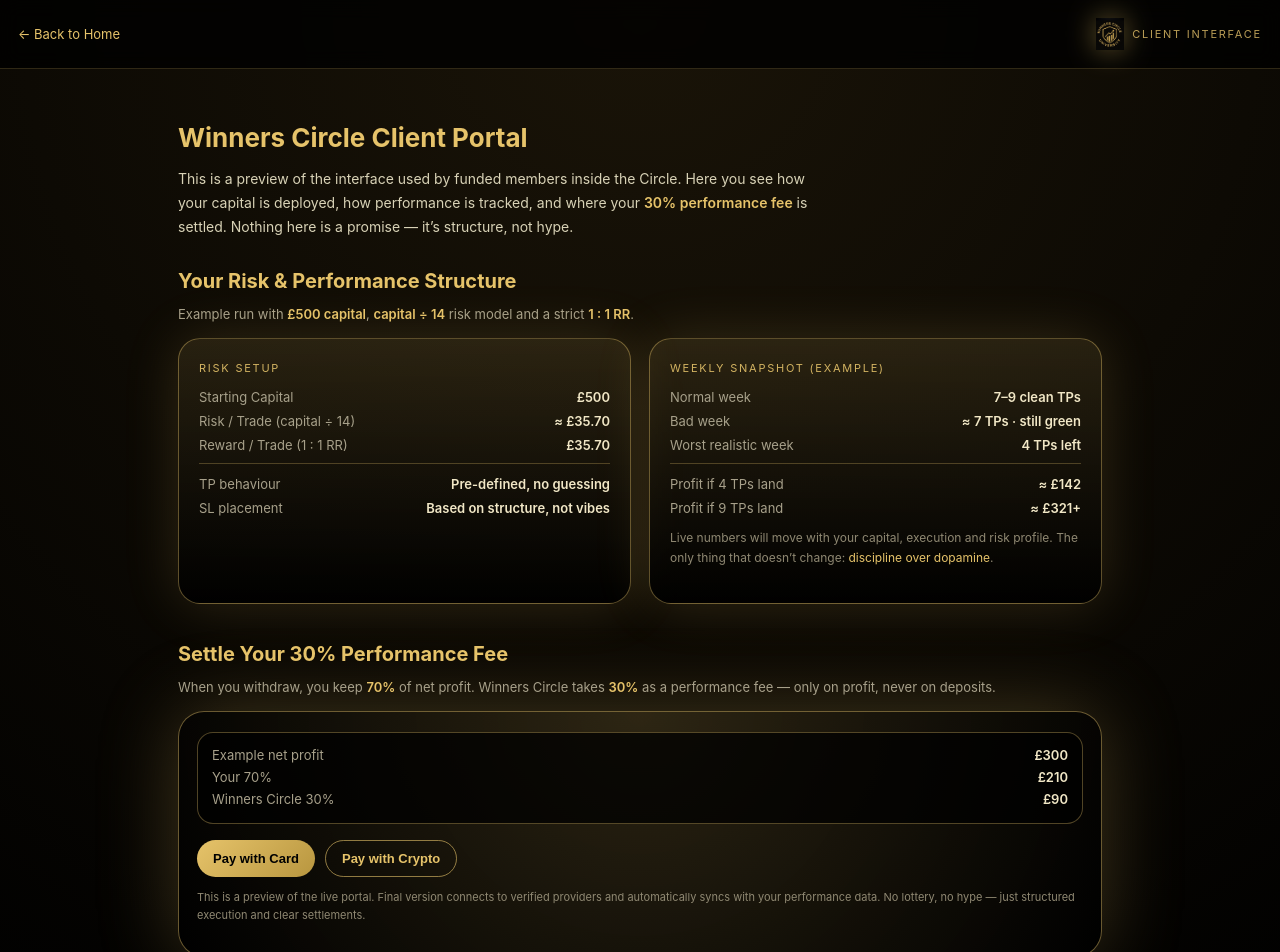
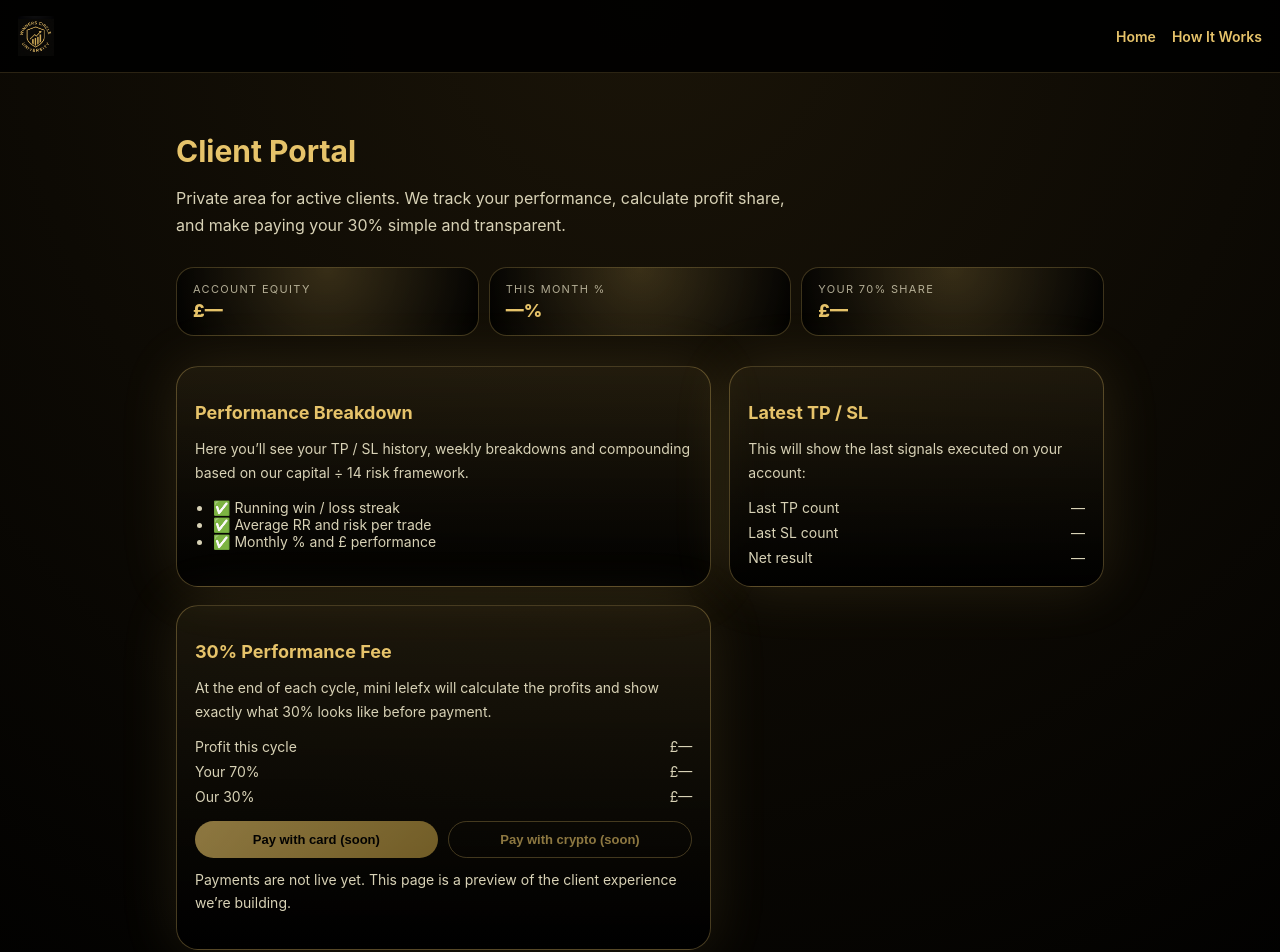
Before and after one commit to bammamileleabdul/winners-circle-university, a Next.js app: page /client-portal in a window 1280 px wide. Shown: the top 952 px of the page. Built offline with nearby package versions, Linux system fonts and the light colour scheme.

Commit message:
Update page.js

```diff
--- a/app/client-portal/page.js
+++ b/app/client-portal/page.js
@@ -2,397 +2,330 @@
 
 export default function ClientPortal() {
   return (
-    <div className="portalWrap">
+    <>
+      <div className="wrap">
         {/* TOP BAR */}
-      <header className="cpHeader">
-        <a href="/" className="cpBack">
-          ← Back to Home
+        <header className="header">
+          <a href="/" className="logoRow">
+            <img
+              src="/emblem.jpg"
+              alt="Winners Circle University"
+              className="logoImg"
+            />
           </a>
 
-        <div className="cpLogoRow">
-          <img src="/emblem.jpg" alt="Winners Circle" className="cpLogo" />
-          <span className="cpTag">Client Interface</span>
-        </div>
+          <nav className="nav">
+            <a href="/" className="navLink">
+              Home
+            </a>
+            <a href="/how" className="navLink">
+              How It Works
+            </a>
+          </nav>
         </header>
 
-      {/* MAIN */}
-      <main className="cpMain">
-        <h1>Winners Circle Client Portal</h1>
-        <p className="cpIntro">
-          This is a preview of the interface used by funded members inside the
-          Circle. Here you see how your capital is deployed, how performance is
-          tracked, and where your <span>30% performance fee</span> is settled.
-          Nothing here is a promise — it’s structure, not hype.
+        {/* MAIN CONTENT */}
+        <main className="main">
+          <h1>Client Portal</h1>
+          <p className="subtitle">
+            Private area for active clients. We track your performance, calculate
+            profit share, and make paying your 30% simple and transparent.
           </p>
 
-        {/* RISK + PERFORMANCE GRID */}
-        <section className="cpSection">
-          <h2>Your Risk & Performance Structure</h2>
-          <p className="cpHint">
-            Example run with <span>£500 capital</span>,{" "}
-            <span>capital ÷ 14</span> risk model and a strict{" "}
-            <span>1 : 1 RR</span>.
-          </p>
-
-          <div className="perfGrid">
-            {/* LEFT: RISK SETUP */}
-            <div className="perfCard">
-              <div className="perfTag">Risk Setup</div>
-
-              <div className="perfRow">
-                <span className="perfLabel">Starting Capital</span>
-                <span className="perfValue">£500</span>
+          {/* SUMMARY STRIP */}
+          <div className="summaryRow">
+            <div className="summaryBox">
+              <div className="label">Account Equity</div>
+              <div className="value">£—</div>
             </div>
-
-              <div className="perfRow">
-                <span className="perfLabel">Risk / Trade (capital ÷ 14)</span>
-                <span className="perfValue">≈ £35.70</span>
+            <div className="summaryBox">
+              <div className="label">This Month %</div>
+              <div className="value">—%</div>
             </div>
-
-              <div className="perfRow">
-                <span className="perfLabel">Reward / Trade (1 : 1 RR)</span>
-                <span className="perfValue">£35.70</span>
-              </div>
-
-              <div className="perfDivider" />
-
-              <div className="perfRow">
-                <span className="perfLabel">TP behaviour</span>
-                <span className="perfValue">Pre-defined, no guessing</span>
-              </div>
-
-              <div className="perfRow">
-                <span className="perfLabel">SL placement</span>
-                <span className="perfValue">Based on structure, not vibes</span>
+            <div className="summaryBox">
+              <div className="label">Your 70% Share</div>
+              <div className="value">£—</div>
             </div>
           </div>
 
-            {/* RIGHT: WEEKLY SNAPSHOT */}
-            <div className="perfCard">
-              <div className="perfTag">Weekly Snapshot (Example)</div>
-
-              <div className="perfRow">
-                <span className="perfLabel">Normal week</span>
-                <span className="perfValue">7–9 clean TPs</span>
+          {/* DETAILS GRID */}
+          <div className="grid">
+            <div className="card wide">
+              <h2>Performance Breakdown</h2>
+              <p>
+                Here you’ll see your TP / SL history, weekly breakdowns and
+                compounding based on our capital ÷ 14 risk framework.
+              </p>
+              <ul className="list">
+                <li>✅ Running win / loss streak</li>
+                <li>✅ Average RR and risk per trade</li>
+                <li>✅ Monthly % and £ performance</li>
+              </ul>
             </div>
 
-              <div className="perfRow">
-                <span className="perfLabel">Bad week</span>
-                <span className="perfValue">≈ 7 TPs · still green</span>
+            <div className="card">
+              <h2>Latest TP / SL</h2>
+              <p className="muted">
+                This will show the last signals executed on your account:
+              </p>
+              <div className="metricRow">
+                <span>Last TP count</span>
+                <span>—</span>
+              </div>
+              <div className="metricRow">
+                <span>Last SL count</span>
+                <span>—</span>
+              </div>
+              <div className="metricRow">
+                <span>Net result</span>
+                <span>—</span>
+              </div>
             </div>
 
-              <div className="perfRow">
-                <span className="perfLabel">Worst realistic week</span>
-                <span className="perfValue">4 TPs left</span>
+            <div className="card">
+              <h2>30% Performance Fee</h2>
+              <p className="muted">
+                At the end of each cycle, mini lelefx will calculate the
+                profits and show exactly what 30% looks like before payment.
+              </p>
+
+              <div className="metricRow">
+                <span>Profit this cycle</span>
+                <span>£—</span>
+              </div>
+              <div className="metricRow">
+                <span>Your 70%</span>
+                <span>£—</span>
+              </div>
+              <div className="metricRow">
+                <span>Our 30%</span>
+                <span>£—</span>
               </div>
 
-              <div className="perfDivider" />
-
-              <div className="perfRow">
-                <span className="perfLabel">Profit if 4 TPs land</span>
-                <span className="perfValue">≈ £142</span>
+              <div className="btnRow">
+                <button className="payBtn" disabled>
+                  Pay with card (soon)
+                </button>
+                <button className="payBtn ghost" disabled>
+                  Pay with crypto (soon)
+                </button>
               </div>
 
-              <div className="perfRow">
-                <span className="perfLabel">Profit if 9 TPs land</span>
-                <span className="perfValue">≈ £321+</span>
-              </div>
-
-              <p className="perfFine">
-                Live numbers will move with your capital, execution and risk
-                profile. The only thing that doesn’t change:{" "}
-                <span>discipline over dopamine</span>.
+              <p className="tiny">
+                Payments are not live yet. This page is a preview of the client
+                experience we’re building.
               </p>
             </div>
           </div>
-        </section>
 
-        {/* PAYMENT BLOCK */}
-        <section className="cpSection">
-          <h2>Settle Your 30% Performance Fee</h2>
-          <p className="cpHint">
-            When you withdraw, you keep <span>70%</span> of net profit. Winners
-            Circle takes <span>30%</span> as a performance fee — only on profit,
-            never on deposits.
-          </p>
-
-          <div className="payCard">
-            <div className="paySummary">
-              <div className="payRow">
-                <span className="payLabel">Example net profit</span>
-                <span className="payValue">£300</span>
+          <div className="backRow">
+            <a href="/" className="backLink">
+              ← Back to main site
+            </a>
           </div>
-              <div className="payRow">
-                <span className="payLabel">Your 70%</span>
-                <span className="payValue">£210</span>
-              </div>
-              <div className="payRow">
-                <span className="payLabel">Winners Circle 30%</span>
-                <span className="payValue">£90</span>
-              </div>
+        </main>
       </div>
 
-            <div className="payMethods">
-              <button
-                type="button"
-                className="payBtn"
-                onClick={() =>
-                  alert(
-                    "Card payments coming soon. You’ll only ever pay on realised profit.",
-                  )
-                }
-              >
-                Pay with Card
-              </button>
-
-              <button
-                type="button"
-                className="payBtn payBtnGhost"
-                onClick={() =>
-                  alert(
-                    "Crypto payments coming soon. Settlements are based on profit, not deposits.",
-                  )
-                }
-              >
-                Pay with Crypto
-              </button>
-            </div>
-
-            <p className="payNote">
-              This is a preview of the live portal. Final version connects to
-              verified providers and automatically syncs with your performance
-              data. No lottery, no hype — just structured execution and clear
-              settlements.
-            </p>
-          </div>
-        </section>
-      </main>
-
       <style jsx>{`
-        .portalWrap {
+        .wrap {
           min-height: 100vh;
           background: radial-gradient(circle at top, #1a1408, #000);
-          color: #f1e7c6;
+          color: #f9f3dc;
         }
 
-        .cpHeader {
+        .header {
           display: flex;
           justify-content: space-between;
           align-items: center;
-          padding: 18px 18px;
-          border-bottom: 1px solid rgba(230, 195, 106, 0.2);
-          background: rgba(0, 0, 0, 0.8);
-          backdrop-filter: blur(10px);
+          padding: 16px 18px;
+          border-bottom: 1px solid rgba(230, 195, 106, 0.18);
+          background: rgba(0, 0, 0, 0.9);
           position: sticky;
           top: 0;
           z-index: 40;
         }
 
-        .cpBack {
-          color: #e6c36a;
-          font-size: 13px;
-          text-decoration: none;
+        .logoRow {
+          display: flex;
+          align-items: center;
         }
 
-        .cpLogoRow {
-          display: flex;
-          align-items: center;
-          gap: 8px;
+        .logoImg {
+          height: 40px;
+          width: auto;
+          object-fit: contain;
         }
 
-        .cpLogo {
-          height: 32px;
-          width: auto;
-          object-fit: contain;
-          filter: drop-shadow(0 0 14px rgba(230, 195, 106, 0.45));
+        .nav {
+          display: flex;
+          gap: 16px;
         }
 
-        .cpTag {
-          font-size: 11px;
-          letter-spacing: 0.16em;
-          text-transform: uppercase;
-          color: rgba(230, 195, 106, 0.8);
+        .navLink {
+          color: #e6c36a;
+          text-decoration: none;
+          font-size: 14px;
+          font-weight: 600;
         }
 
-        .cpMain {
-          padding: 36px 18px 60px;
+        .main {
           max-width: 960px;
           margin: 0 auto;
+          padding: 40px 16px 60px;
         }
 
-        .cpMain h1 {
-          font-size: 26px;
-          margin-bottom: 12px;
+        h1 {
+          font-size: 30px;
+          color: #e6c36a;
+          margin-bottom: 10px;
+        }
+
+        .subtitle {
+          color: #d8d2b6;
+          max-width: 620px;
+          line-height: 1.7;
+          margin-bottom: 28px;
+        }
+
+        .summaryRow {
+          display: grid;
+          grid-template-columns: repeat(3, minmax(0, 1fr));
+          gap: 10px;
+          margin-bottom: 30px;
+        }
+
+        .summaryBox {
+          padding: 14px 16px;
+          border-radius: 18px;
+          background: radial-gradient(
+            circle at top,
+            rgba(230, 195, 106, 0.18),
+            rgba(0, 0, 0, 0.95)
+          );
+          border: 1px solid rgba(230, 195, 106, 0.25);
+        }
+
+        .label {
+          font-size: 11px;
+          text-transform: uppercase;
+          letter-spacing: 0.12em;
+          color: rgba(216, 210, 182, 0.8);
+          margin-bottom: 4px;
+        }
+
+        .value {
+          font-size: 18px;
+          font-weight: 800;
           color: #e6c36a;
         }
 
-        .cpIntro {
+        .grid {
+          display: grid;
+          grid-template-columns: minmax(0, 2fr) minmax(0, 1.4fr);
+          gap: 18px;
+        }
+
+        .card {
+          background: linear-gradient(
+            180deg,
+            rgba(230, 195, 106, 0.08),
+            rgba(0, 0, 0, 0.92)
+          );
+          border-radius: 22px;
+          border: 1px solid rgba(230, 195, 106, 0.3);
+          padding: 20px 18px;
+          box-shadow: 0 0 60px rgba(230, 195, 106, 0.12);
+        }
+
+        .card h2 {
+          font-size: 18px;
+          color: #e6c36a;
+          margin-bottom: 8px;
+        }
+
+        .card p {
           font-size: 14px;
           line-height: 1.7;
           color: #d8d2b6;
-          max-width: 640px;
-          margin-bottom: 30px;
         }
 
-        .cpIntro span {
-          color: #e6c36a;
-          font-weight: 600;
+        .muted {
+          color: #b3aa8c;
         }
 
-        .cpSection {
-          margin-bottom: 38px;
+        .list {
+          margin: 10px 0 0;
+          padding-left: 18px;
+          font-size: 14px;
+          color: #d8d2b6;
         }
 
-        .cpSection h2 {
-          font-size: 20px;
-          margin-bottom: 8px;
+        .metricRow {
+          display: flex;
+          justify-content: space-between;
+          font-size: 14px;
+          color: #d8d2b6;
+          margin-top: 8px;
+        }
+
+        .btnRow {
+          display: flex;
+          gap: 10px;
+          margin-top: 16px;
+          flex-wrap: wrap;
+        }
+
+        .payBtn {
+          flex: 1;
+          min-width: 140px;
+          padding: 10px 14px;
+          border-radius: 999px;
+          border: none;
+          font-weight: 800;
+          font-size: 13px;
+          background: linear-gradient(135deg, #e6c36a, #b8963f);
+          color: #000;
+          opacity: 0.6;
+        }
+
+        .payBtn.ghost {
+          background: transparent;
+          border: 1px solid rgba(230, 195, 106, 0.45);
           color: #e6c36a;
         }
 
-        .cpHint {
-          font-size: 13px;
-          color: #a7a08a;
-          margin-bottom: 16px;
-        }
-
-        .cpHint span {
-          color: #e6c36a;
-          font-weight: 600;
-        }
-
-        .perfGrid {
-          display: grid;
-          gap: 18px;
-        }
-
-        @media (min-width: 768px) {
-          .perfGrid {
-            grid-template-columns: repeat(2, minmax(0, 1fr));
-          }
-        }
-
-        .perfCard {
-          text-align: left;
-          border-radius: 22px;
-          padding: 22px 20px;
-          background: linear-gradient(
-            180deg,
-            rgba(230, 195, 106, 0.12),
-            rgba(0, 0, 0, 0.92)
-          );
-          border: 1px solid rgba(230, 195, 106, 0.4);
-          box-shadow: 0 0 55px rgba(230, 195, 106, 0.16);
-        }
-
-        .perfTag {
+        .tiny {
+          margin-top: 10px;
           font-size: 11px;
-          text-transform: uppercase;
-          letter-spacing: 0.16em;
-          color: rgba(230, 195, 106, 0.9);
-          margin-bottom: 14px;
-        }
-
-        .perfRow {
-          display: flex;
-          justify-content: space-between;
-          font-size: 13px;
-          margin-bottom: 8px;
-          gap: 10px;
-        }
-
-        .perfLabel {
           color: #a7a08a;
         }
 
-        .perfValue {
-          color: #f1e7c6;
-          font-weight: 600;
+        .backRow {
+          margin-top: 32px;
         }
 
-        .perfDivider {
-          height: 1px;
-          margin: 10px 0 12px;
-          background: rgba(230, 195, 106, 0.28);
+        .backLink {
+          color: rgba(230, 195, 106, 0.9);
+          text-decoration: none;
+          font-size: 14px;
+          border-bottom: 1px solid rgba(230, 195, 106, 0.4);
+          padding-bottom: 2px;
         }
 
-        .perfFine {
-          margin-top: 12px;
-          font-size: 12px;
-          color: #8f8872;
-          line-height: 1.7;
+        @media (max-width: 720px) {
+          .summaryRow {
+            grid-template-columns: 1fr;
           }
 
-        .perfFine span {
-          color: #e6c36a;
+          .grid {
+            grid-template-columns: 1fr;
           }
 
-        .payCard {
-          text-align: left;
-          border-radius: 26px;
-          padding: 20px 18px;
-          background: radial-gradient(
-            circle at top,
-            rgba(230, 195, 106, 0.16),
-            rgba(0, 0, 0, 0.96)
-          );
-          border: 1px solid rgba(230, 195, 106, 0.45);
-          box-shadow: 0 0 80px rgba(230, 195, 106, 0.25);
+          .nav {
+            display: none;
           }
-
-        .paySummary {
-          border-radius: 16px;
-          border: 1px solid rgba(230, 195, 106, 0.35);
-          padding: 14px 14px 10px;
-          margin-bottom: 16px;
-          background: rgba(0, 0, 0, 0.75);
-        }
-
-        .payRow {
-          display: flex;
-          justify-content: space-between;
-          font-size: 13px;
-          margin-bottom: 6px;
-        }
-
-        .payLabel {
-          color: #a7a08a;
-        }
-
-        .payValue {
-          color: #f1e7c6;
-          font-weight: 600;
-        }
-
-        .payMethods {
-          display: flex;
-          flex-wrap: wrap;
-          gap: 10px;
-          margin-bottom: 10px;
-        }
-
-        .payBtn {
-          border-radius: 999px;
-          padding: 10px 16px;
-          border: none;
-          font-size: 13px;
-          font-weight: 700;
-          cursor: pointer;
-          background: linear-gradient(135deg, #e6c36a, #b8963f);
-          color: #000;
-        }
-
-        .payBtnGhost {
-          background: transparent;
-          border: 1px solid rgba(230, 195, 106, 0.6);
-          color: #e6c36a;
-        }
-
-        .payNote {
-          font-size: 11px;
-          color: #8f8872;
-          line-height: 1.7;
         }
       `}</style>
-    </div>
+    </>
   );
 }
```
Lines whose indentation alone changed are shown as unchanged.
